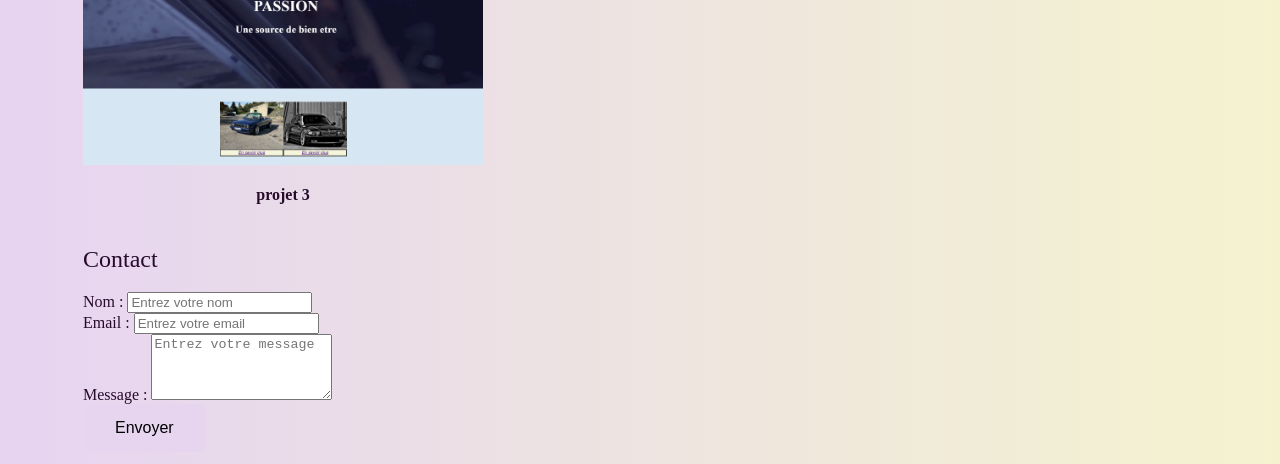
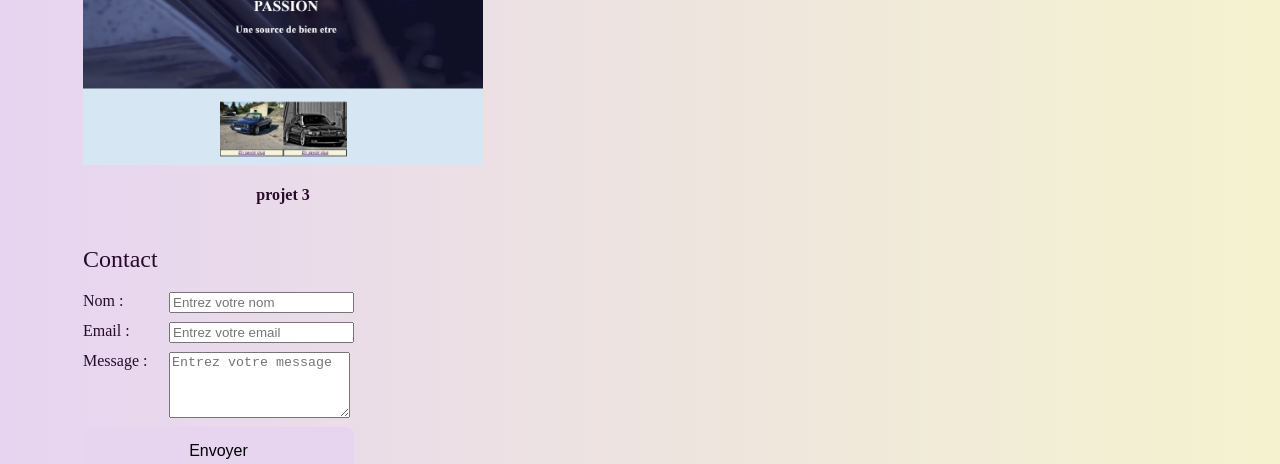
Before and after one commit to Bilal-Ozer/portfolio, a plain HTML site: page index.html in a window 1280 px wide. Shown: the part 1022-1486 px from the top of the page. Drawn offline with Linux system fonts and the light colour scheme; a web font is replaced by a local one.

Commit message:
portfolio mercredi apercu

```diff
--- a/index.html
+++ b/index.html
@@ -15,6 +15,7 @@
     <link
         href="https://fonts.googleapis.com/css2?family=Anton&family=DM+Serif+Text:ital@0;1&family=Faculty+Glyphic&family=Funnel+Display:wght@300..800&family=Libre+Baskerville:ital,wght@0,400;0,700;1,400&family=Open+Sans:ital,wght@0,300..800;1,300..800&family=Roboto+Condensed:ital,wght@0,100..900;1,100..900&family=Yrsa:ital,wght@0,300..700;1,300..700&display=swap"
         rel="stylesheet">
+        <link rel="icon" href="B O couleur favicon.jpg" type="image/x-icon">
 </head>
 
 <body>
@@ -139,20 +140,18 @@
     </h2>
 
     <form action="votre_script.php" method="POST">
+        <div>
             <label for="name">Nom :</label>
             <input type="text" id="name" name="name" required placeholder="Entrez votre nom">
-
-        <br>
-
+        </div>
+        <div>
             <label for="email">Email :</label>
             <input type="email" id="email" name="email" required placeholder="Entrez votre email">
-
-        <br>
-
+        </div>
+        <div>
             <label for="message">Message :</label>
             <textarea id="message" name="message" rows="4" required placeholder="Entrez votre message"></textarea>
-
-        <br>
+        </div>
 
         <button type="submit">Envoyer</button>
     </form>
--- a/style.css
+++ b/style.css
@@ -185,3 +185,18 @@ img {
     display: flex;
     justify-content: end;
 }
+form{
+    display: flex;
+    flex-direction: column;
+    width: fit-content;
+
+    div{
+        display: flex;
+        margin-bottom: 9px;
+
+        label{
+            width: 86px;
+
+        }
+    }
+}
```
Also changed, not shown: B O couleur favicon.jpg (added). Lines whose indentation alone changed are shown as unchanged.
